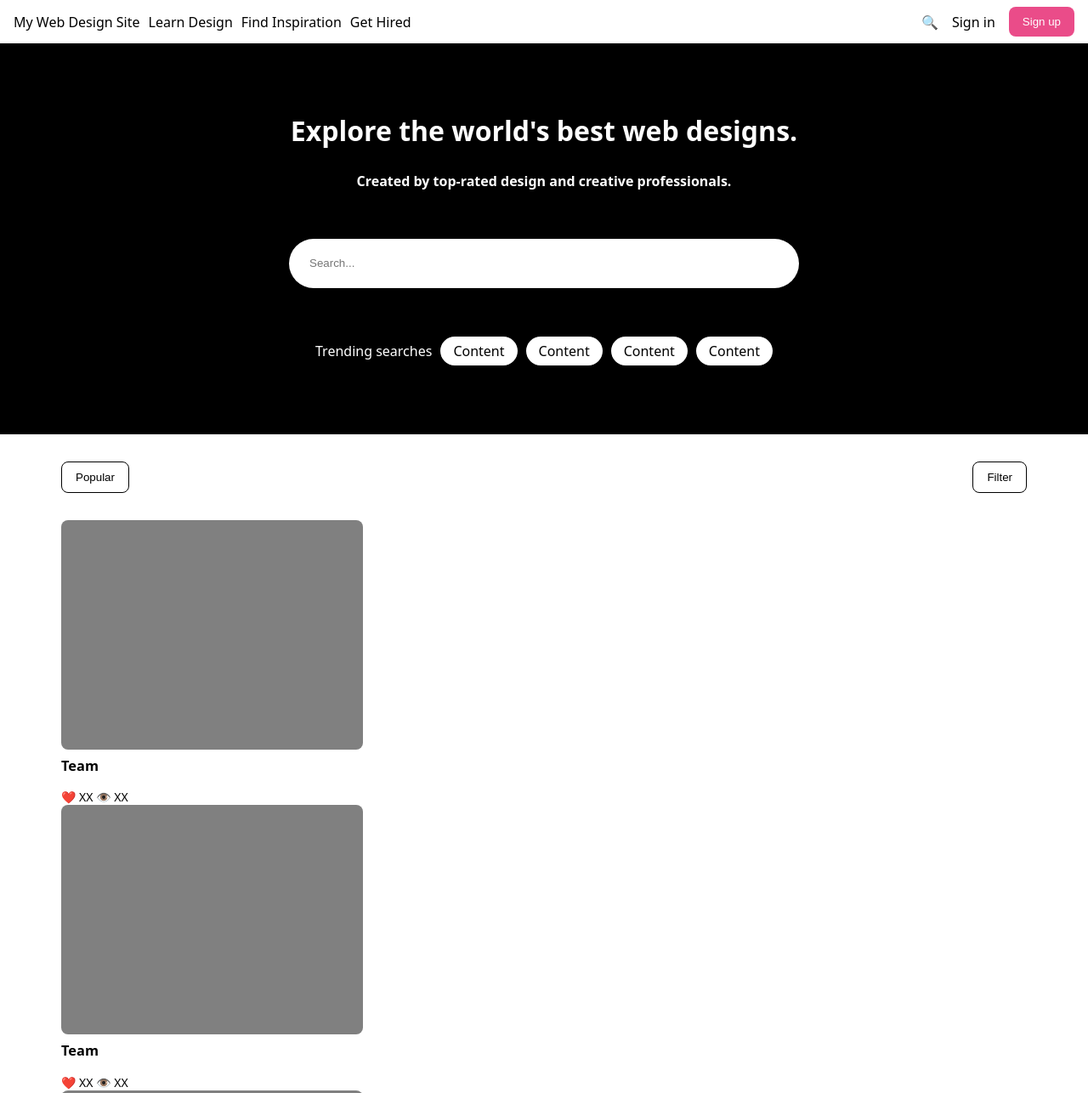
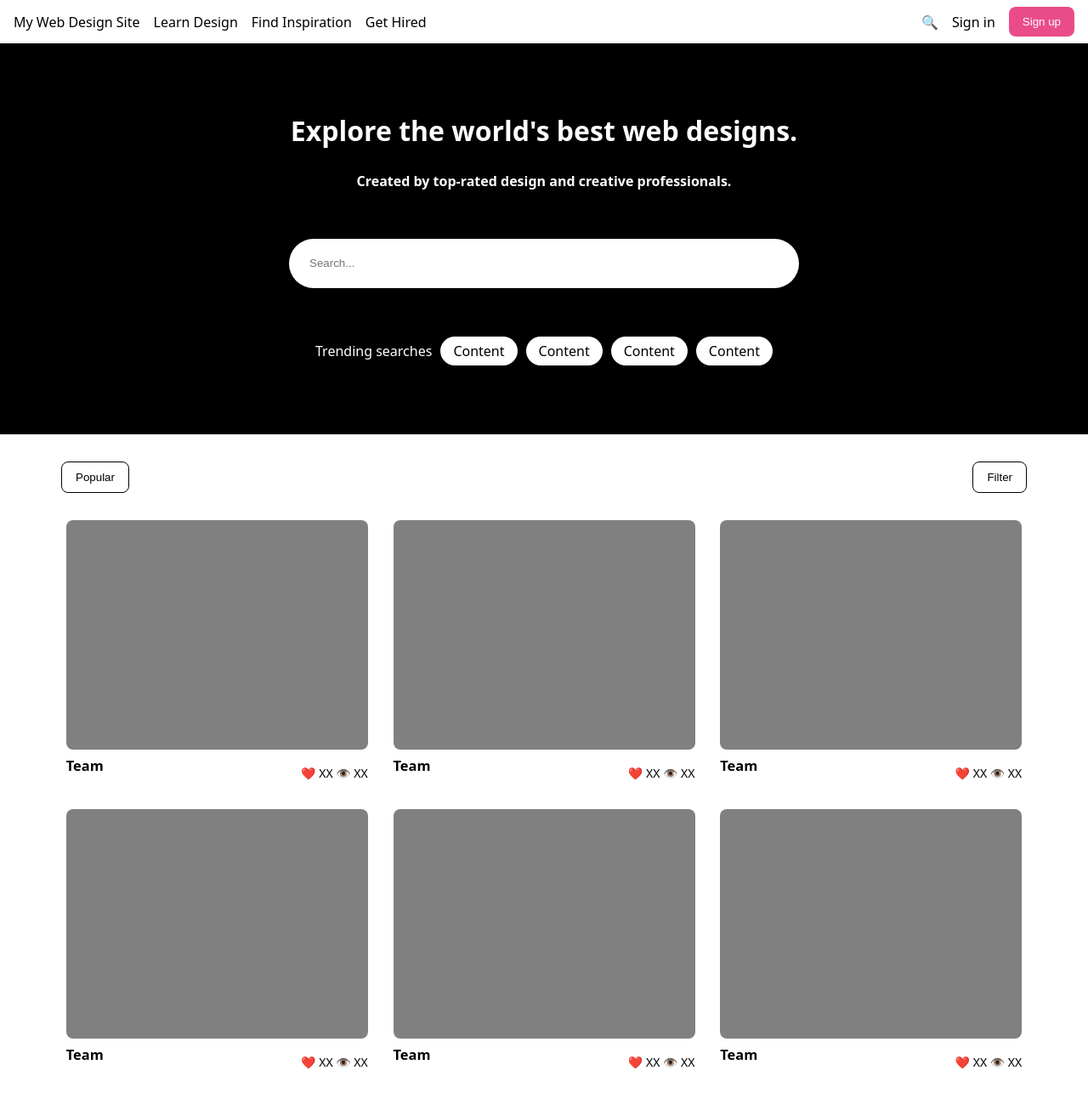
Before and after one commit to Mo0odMC/flexbox-lab, a plain HTML site: page index.html in a window 1280 px wide. Shown: the top 1286 px of the page at 85% size. Drawn offline with Linux system fonts and the light colour scheme.

Commit message:
Completed step 3 & 4

```diff
--- a/css/style.css
+++ b/css/style.css
@@ -54,6 +54,11 @@ input {
 main {
   background-color: white;
   padding: 32px 72px;
+  display: flex;
+  flex-wrap: wrap;
+  justify-content: space-evenly;
+  align-items: center;
+  gap: 24px;
 }
 
 nav button {
@@ -74,6 +79,9 @@ nav button {
 
 .card-footer {
   font-size: 14px;
+  display: flex;
+  justify-content: space-between;
+  align-items: center;
 }
 
 .card-footer * {
@@ -107,7 +115,7 @@ nav button {
     display: flex;
     align-items: center;
     justify-content: space-evenly;
-    gap: 10px;
+    gap: 16px;
 }
 #actions{
     display: flex;
```
